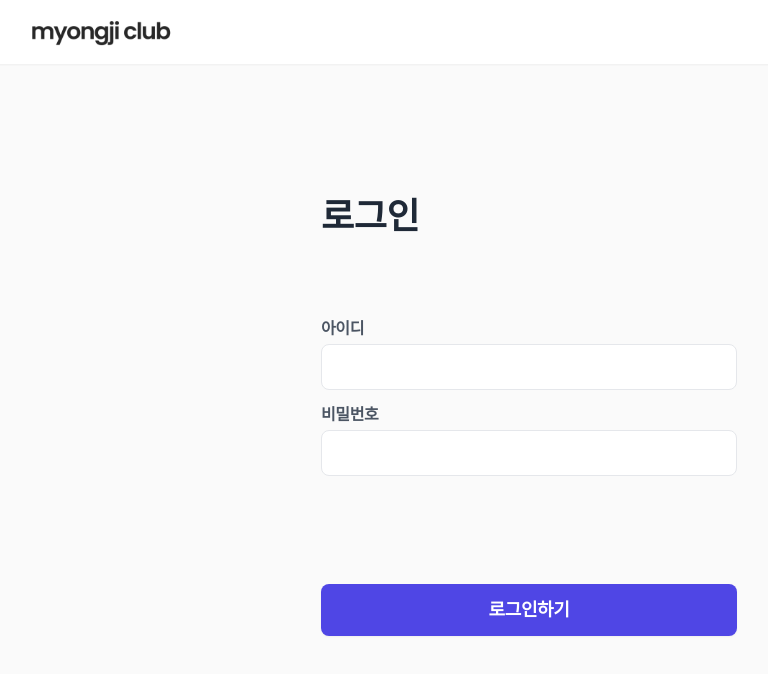
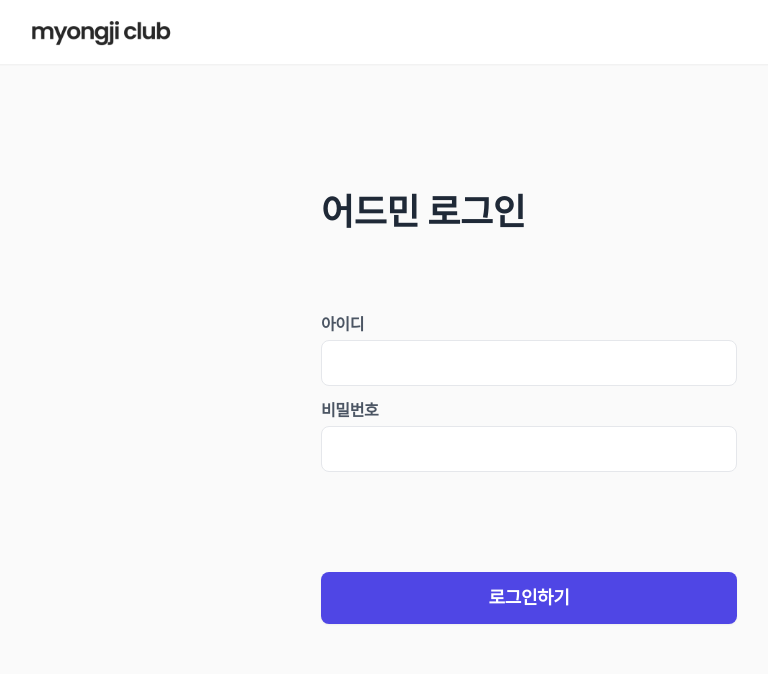
Before and after one commit to k-kbk/Myongji-Club-FE, a Next.js app: page /admin/login in a window 1280 px wide. Shown: the top 674 px of the page, without its empty margins (111-879 px from the left). Built offline with nearby package versions, Linux system fonts and the light colour scheme; a web font is replaced by a local one.

Commit message:
design: 마진 수정

```diff
--- a/src/pages/admin/login/index.tsx
+++ b/src/pages/admin/login/index.tsx
@@ -7,11 +7,11 @@ export default function Index() {
 
   return (
     <div className="flex min-h-screen w-full flex-col items-center justify-center">
-      <div className="mt-8 flex w-full flex-col items-center rounded-lg p-3 sm:p-0">
+      <div className="-mt-20 flex w-full flex-col items-center rounded-lg p-3 sm:mt-4 sm:p-0">
         <h1 className="w-full text-3xl font-bold sm:w-104 sm:text-4xl">
-          로그인
+          어드민 로그인
         </h1>
-        <form className="mt-18 w-full sm:mt-20 sm:w-104">
+        <form className="mt-14 w-full sm:mt-20 sm:w-104">
           <Input
             label="아이디"
             id="admin-id"
@@ -28,7 +28,7 @@ export default function Index() {
           />
           <button
             type="button"
-            className="mt-22 w-full rounded-lg bg-indigo-600 py-3 text-base font-bold text-white shadow-sm transition-opacity hover:opacity-70 sm:mt-24 sm:text-lg"
+            className="mt-14 w-full rounded-lg bg-indigo-600 py-3 text-base font-bold text-white shadow-sm transition-opacity hover:opacity-70 sm:mt-22 sm:text-lg"
           >
             로그인하기
           </button>
```
